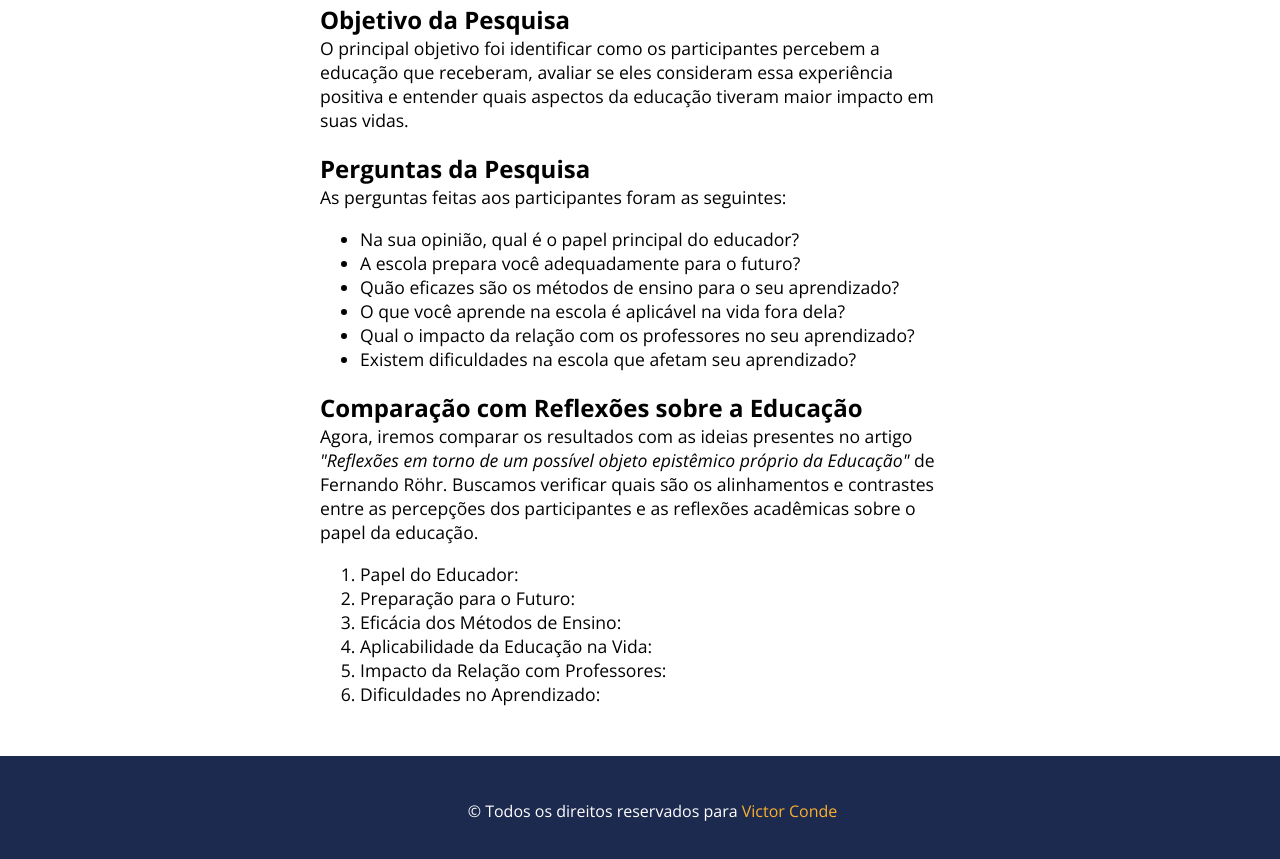
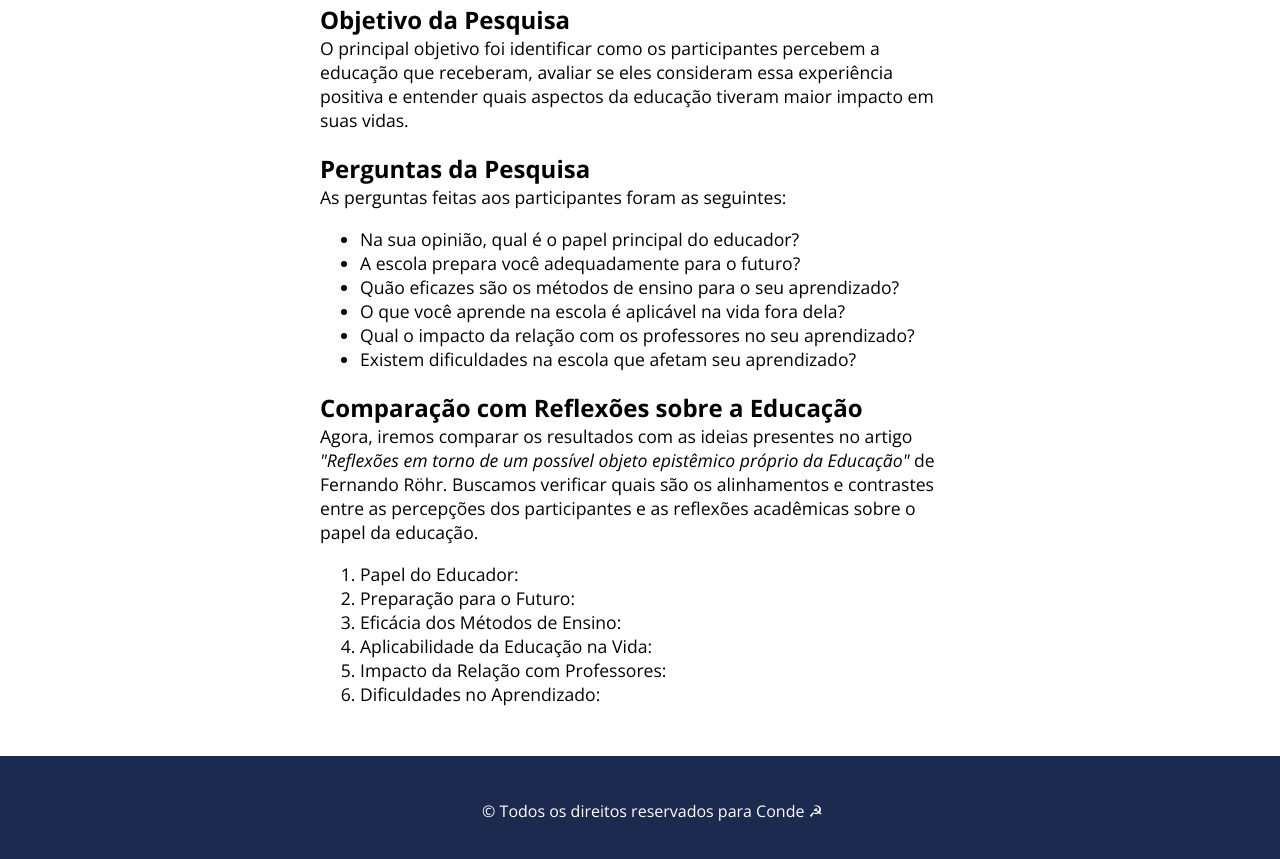
Before and after one commit to ItaloVasconcelos05/JornalRural, a plain HTML site: page index.html in a window 1280 px wide. Shown: the part 394-1253 px from the top of the page. Drawn offline with nearby package versions, Linux system fonts and the light colour scheme.

Commit message:
Update index.html

```diff
--- a/index.html
+++ b/index.html
@@ -85,7 +85,7 @@
 
     <footer>
         <p class="footer_paragrafo">
-            © Todos os direitos reservados para <a class="propaganda" href="https://www.instagram.com/ocondeoficial/">Victor Conde</a>
+            © Todos os direitos reservados para Conde ☭
         </p>
     </footer>
 </body>
```
